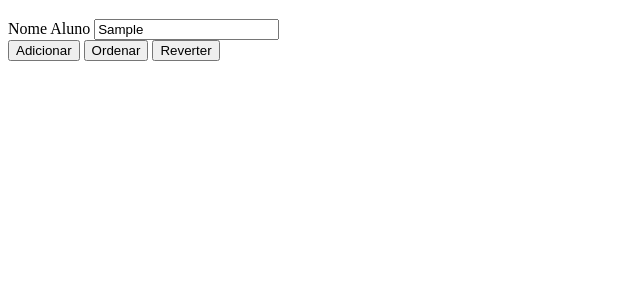
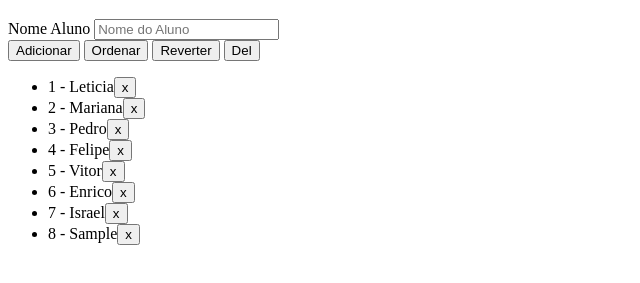
Before and after one commit to 1TDSPH-24/solucao-ex1, a plain HTML site: page index.html in a window 1280 px wide. Both pictures are taken after typing "Sample" into the empty fields and a click on the button "Adicionar". Shown: the part 61-344 px from the top of the page, without its empty margins (0-640 px from the left). Drawn offline with Linux system fonts and the light colour scheme.

Commit message:
Correçao exercício 1

```diff
--- a/index.html
+++ b/index.html
@@ -27,6 +27,7 @@ reverter a ordem dos nomes. Utilize os seguintes métodos: PUSH, SORT, e REVERSE
         <button type="button" id="btnAdd">Adicionar</button>
         <button type="button" id="btnOrdenar">Ordenar</button>
         <button type="button" id="btnReverte">Reverter</button>
+        <button type="button" id="btnDeletar">Del</button>
     </div>
 </form>
 
--- a/js/script.js
+++ b/js/script.js
@@ -0,0 +1,58 @@
+
+
+//Criando um array de alunos
+let alunos = ["Leticia", "Mariana","Pedro","Felipe","Vitor","Enrico", "Israel"];
+
+//Recuperando a lista ul que está no HTML de id 'lista'
+let lista = document.getElementById('lista');
+
+
+//Botão para adicionar item ao final da lista
+document.getElementById("btnAdd").addEventListener("click", ()=>{
+    let inputNome = document.getElementById("idNome");
+    alunos.push(inputNome.value);
+    renderizaLista();
+    inputNome.value = "";
+});
+
+//Botão para colocar em ordem alfábetica a lista
+document.getElementById("btnOrdenar").addEventListener("click", ()=>{
+    alunos.sort();
+    renderizaLista();
+});
+
+//Botão para reverter a ordem atual da lista.
+document.getElementById("btnReverte").addEventListener("click", ()=>{
+    alunos.reverse();
+    renderizaLista();
+});
+
+//Botão para apagar itens do final da lista
+document.getElementById("btnDeletar").addEventListener("click", ()=>{
+    alunos.pop();
+    renderizaLista();
+});
+
+function renderizaLista(){
+    lista.innerHTML = "";
+    //Preenchendo a lista com forEach
+    alunos.forEach((aluno,indice)=>{
+        //Criar um elemento li para ser adicionando a lista
+        let elementoLi = document.createElement("li");
+         //Adicionando texto ao elemento li
+        elementoLi.textContent = (indice+1) +" - "+ aluno;
+
+        //Criando o botao de autodestruição
+        let botaoDeletar = document.createElement("button");
+        botaoDeletar.textContent = " x ";
+        //Inserindo o botão no li
+        elementoLi.appendChild(botaoDeletar);
+
+
+        //Inserindo o elemento li na lista
+        lista.appendChild(elementoLi);
+    });
+}
+
+
+renderizaLista();
```
